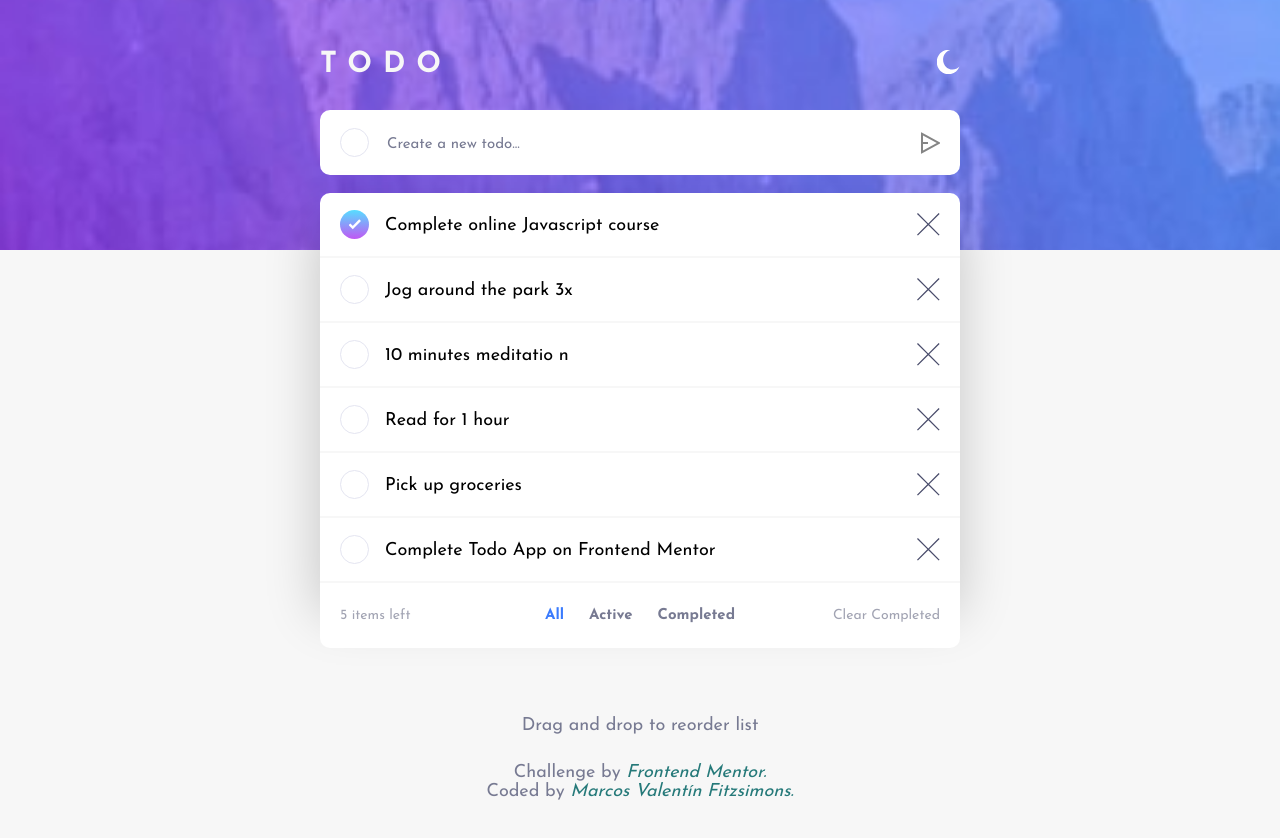
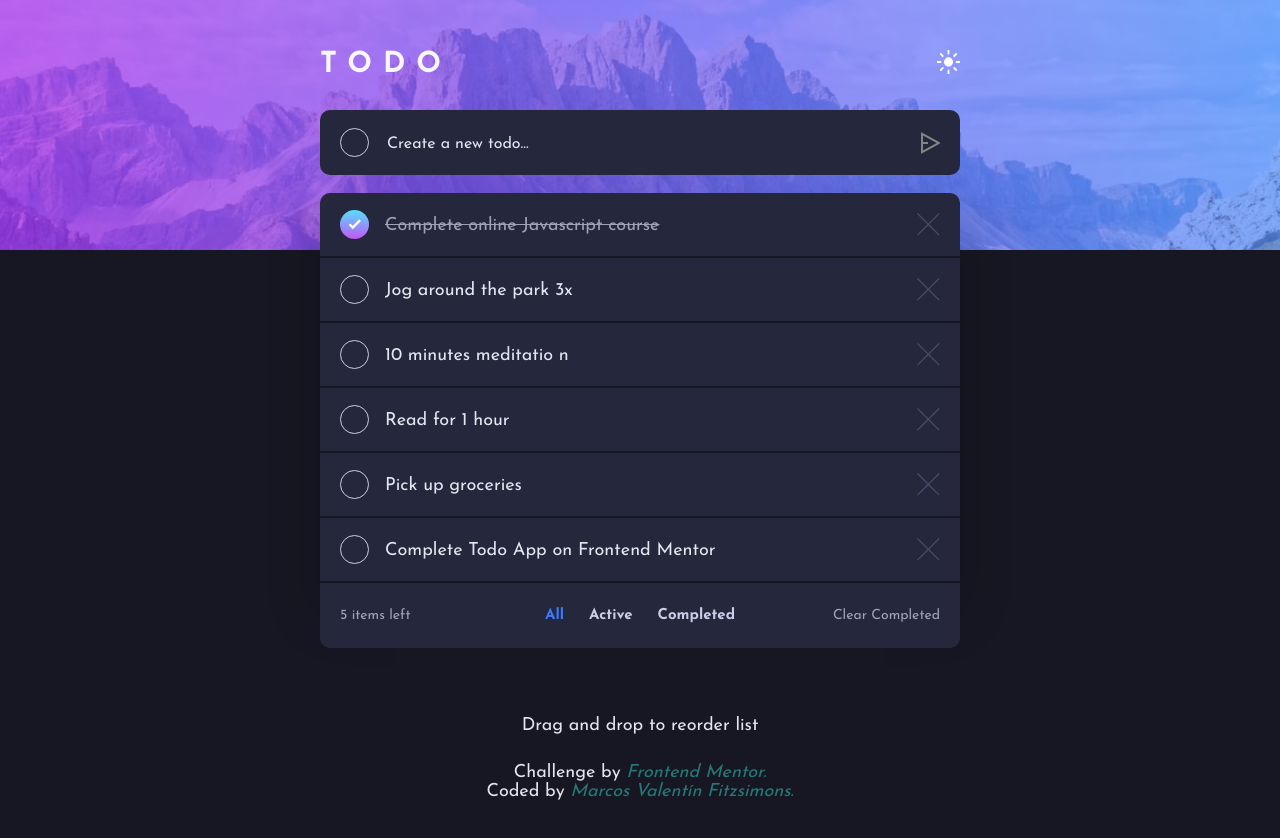
Before and after one commit to Marcosfitzsimons/todo-app-main, a plain HTML site: page index.html in a window 1280 px wide. Both pictures are taken after a click on the element 948 px from the left and 61 px from the top of the page. Drawn offline with Linux system fonts and the light colour scheme.

Commit message:
add-dark-mode

```diff
--- a/css/styles.css
+++ b/css/styles.css
@@ -12,28 +12,27 @@
   /* Neutral */
 
   /* Light Theme */
-
-  --white: rgb(255, 255, 255);
-  --veryLightGray: hsl(0, 0%, 97%);
-  --veryLightGrayishBlue: hsl(236, 33%, 92%);
-  --lightGrayishBlue: hsl(233, 11%, 84%);
-  --darkGrayishBlue: hsl(237, 13%, 67%);
-  --veryDarkGrayishBlue: hsl(235, 19%, 35%);
-
-  /* Dark Theme */
-
-  --veryDarkBlue: hsl(235, 21%, 11%);
-  --veryDarkDesaturatedBlue: hsl(235, 24%, 19%);
-  --lightGrayishBlue: hsl(234, 39%, 85%);
-  --lightGrayishBlue: hsl(236, 33%, 92%); /* hover */
-  --darkGrayishBlue: hsl(234, 11%, 52%);
-  --veryDarkGrayishBlue: hsl(233, 14%, 35%);
-  --veryDarkGrayishBlue: hsl(237, 14%, 26%);
-
+  --titleColor: hsl(0, 0%, 97%);
+  --backgroundItem: rgb(255, 255, 255);
+  --backgroundColor: hsl(0, 0%, 97%);
+  --bodyColor: hsl(237, 14%, 26%);
+  --borderColor: hsl(233, 11%, 84%);
+  --lineColor: hsl(233, 11%, 71%);
+  --hoverColor: hsl(235, 19%, 35%);
 
   /* Font */
 
   --ff: 'Josefin Sans', sans-serif;
+}
+
+.dark-mode {
+    /* Dark Theme */
+    --backgroundColor: hsl(235, 21%, 11%);
+    --backgroundItem: hsl(235, 24%, 19%);
+    --borderColor: hsl(234, 39%, 85%);
+    --hoverColor: hsl(236, 33%, 92%); /* hover */
+    --bodyColor: hsl(236, 33%, 92%);
+    --lineColor:hsl(237, 13%, 67%);
 }
 
 html {
@@ -51,10 +50,11 @@ html {
 
 body {
   font-family: var(--ff);
-  background-color: var(--veryLightGray);
+  background-color: var(--backgroundColor);
   font-size: 1.8rem;
   margin: 0;
   padding: 0;
+  color: var(--bodyColor);
 }
 
 h1 {
@@ -129,8 +129,21 @@ img {
   background-repeat: no-repeat;
 }
 
+.header.active {
+  background-image: url(../images/bg-mobile-dark.jpg);
+}
+
+@media (min-width: 800px) {
+  .header {
+    background-image: url(../images/bg-desktop-light.jpg);
+  }
+  .header.active {
+    background-image: url(../images/bg-desktop-dark.jpg);
+  }
+}
+
 .header-container {
-  color: var(--veryLightGray);
+  color: var(--backgroundColor);
   padding-top: 5rem;
   height: 2rem;
   display: flex;
@@ -141,6 +154,7 @@ img {
   letter-spacing: 1.1rem;
   font-size: 2.9rem;
   cursor: pointer;
+  color: var(--titleColor);
 }
 
 .switch-container {
@@ -176,11 +190,12 @@ img {
 
 .new-todo {
   height: 6.5rem;
-  background-color: var(--white);
+  background-color: var(--backgroundItem);
   display: flex;
   justify-content: space-between;
   padding: 0 2rem;
   border-radius: 1rem;
+  color: var(--bodyColor);
 }
 
 .todo-wrapper {
@@ -198,7 +213,7 @@ img {
 
 .check-circle {
   position: relative;
-  border: 1px solid var(--lightGrayishBlue);
+  border: 1px solid var(--borderColor);
   height: 45%;
   aspect-ratio: 1;
   border-radius: 50%;
@@ -243,15 +258,18 @@ img {
   flex-grow: 1;
   border: none;
   font-family: var(--ff);
-  font-size: 1.5rem;
+  font-size: 1.6rem;
   outline: none;
-  color: var(--darkGrayishBlue);
+  color: var(--bodyColor);
+  background-color: var(--backgroundItem);
+
 }
 
 .new-todo__input::placeholder {
   font-weight: 400;
-  color: var(--darkGrayishBlue);
+  color: var(--bodyColor);
   font-family: var(--ff);
+  font-size: 1.6rem;
 }
 
 .new-todo__input:focus-visible {
@@ -269,11 +287,11 @@ img {
 
 .todo-item, .first-part, .second-part{
   height: 6.5rem;
-  background-color: var(--white);
+  background-color: var(--backgroundItem);
   display: flex;
   padding: 0 2rem;
   gap: 2rem;
-  border-bottom: 2px solid var(--veryLightGray);
+  border-bottom: 2px solid var(--backgroundColor);
 }
 
 .todo-item {
@@ -285,6 +303,7 @@ img {
   display: flex;
   height: 6.5rem;
   gap: 2rem;
+
 }
 
 .todo-item:first-child {
@@ -295,6 +314,11 @@ img {
   position: relative;
   top: .55rem;
   cursor: pointer;
+}
+
+.todo-item__text.active {
+  text-decoration: line-through;
+  color: var(--lineColor);
 }
 
 .todo-item-right {
@@ -328,7 +352,7 @@ img {
 }
 
 .clear:hover {
-  color: var(--veryDarkGrayishBlue);
+  color: var(--hoverColor);
 }
 
 .second-part {
@@ -338,7 +362,7 @@ img {
   justify-content: center;
   align-items: center;
   gap: 2.5rem;
-  color: var(--darkGrayishBlue);
+  color: var(--borderColor);
   font-size: 1.5rem;
   font-weight: 800;
   box-shadow: -1px 10px 50px 1px rgba(0,0,0,0.2);
@@ -347,11 +371,11 @@ img {
 
 .task-status {
   cursor: pointer;
-  color: var(--darkGrayishBlue);
+  color: var(--borderColor);
 }
 
 .task-status:hover {
-  color: var(--veryDarkGrayishBlue);
+  color: var(--hoverColor);
 }
 
 .task-status.active {
--- a/index.html
+++ b/index.html
@@ -45,7 +45,7 @@
                 <div class="check-icon active"></div>
               </div>
             </div>
-            <p class="todo-item__text">Complete online Javascript course</p>
+            <p class="todo-item__text active">Complete online Javascript course</p>
           </div>
           <div class="todo-item-right"></div>
         </li>
--- a/js/main.js
+++ b/js/main.js
@@ -0,0 +1,30 @@
+// Dark Mode
+
+let darkMode = localStorage.getItem("darkMode");
+const themeSwitcher = document.querySelector(".switch-container");
+
+const enableDarkMode = () => {
+  document.body.classList.add("dark-mode");
+  localStorage.setItem("darkMode", "enabled");
+};
+
+const disabledDarkMode = () => {
+  document.body.classList.remove("dark-mode");
+  localStorage.setItem("darkMode", null);
+};
+
+if (darkMode === "enabled") {
+  enableDarkMode();
+  themeSwitcher.classList.toggle("active");
+}
+
+themeSwitcher.addEventListener("click", () => {
+  themeSwitcher.classList.toggle("active");
+
+  darkMode = localStorage.getItem("darkMode");
+  if (darkMode !== "enabled") {
+    enableDarkMode();
+  } else {
+    disabledDarkMode();
+  }
+});
```
